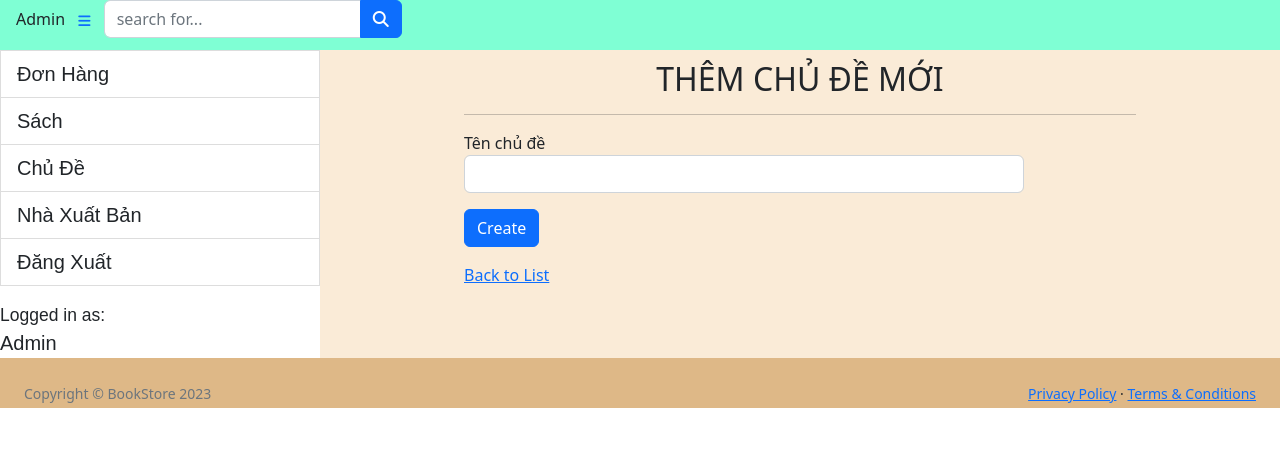
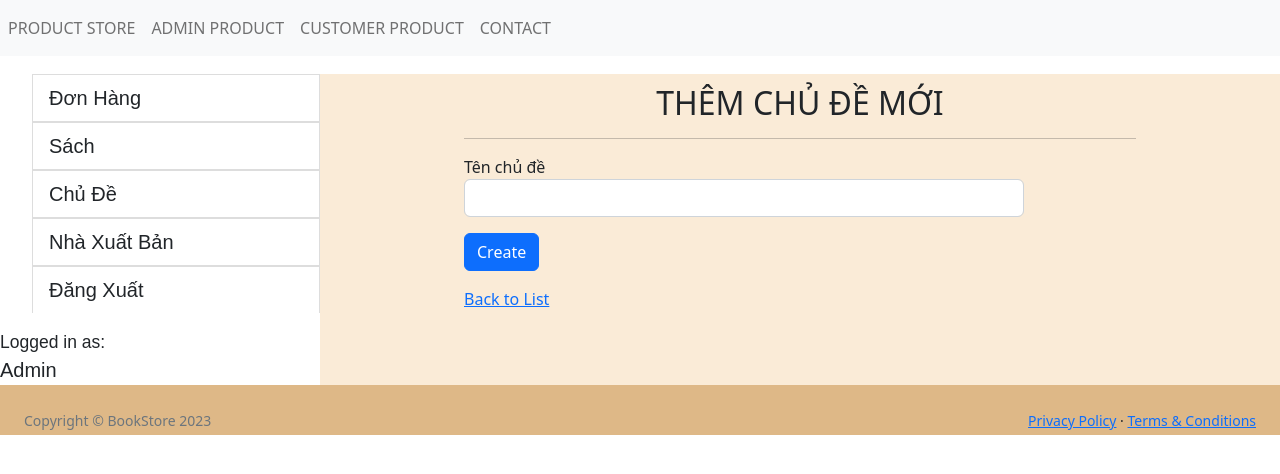
Before and after one commit to harutoakira/WebBanSachOnline, an ASP.NET MVC app: template Views/ChuDes/Create.cshtml in a window 1280 px wide. Shown: the top 474 px of the page. Run offline with ASP.NET Core 8 and stand-ins for ASP.NET MVC 5, Linux system fonts and the light colour scheme; the template is opened without the code that fills it, so the values that code supplies are empty; the project's own start-up code is not run, and a stand-in starts its controllers and pages; some libraries are stand-ins or nearby versions.

Commit message:
giaodien1

```diff
--- a/Content/css/components/header/headerTop.module.css
+++ b/Content/css/components/header/headerTop.module.css
@@ -3,14 +3,14 @@
     padding: 10px 0;
     max-width: 100vw;
     margin: 0 auto;
-    height:10vh;
+/*    height:10vh;*/
 }
 .header__top__wrapper{
-    width: 1200px;
+/*    width: 1200px;
     height: 20rem !important;
     margin: 0 auto;
     display: flex;
-    align-items: center;
+    align-items: center;*/
 }
 .logo__wrapper {
     width: 228px;
--- a/Content/css/layouts/login.css
+++ b/Content/css/layouts/login.css
@@ -1,12 +1,11 @@
 body {
     margin: 0;
     padding:0;
-    background-color: antiquewhite;
 }
 
 
 
 #div-main {
 
-    background-color: antiquewhite;
+
 }
--- a/Content/css/layouts/mystyle.css
+++ b/Content/css/layouts/mystyle.css
@@ -17,18 +17,18 @@ body {
     font-family: Arial;
     font-size: 20px;
 }
-ul {
-    list-style-type: none;
-    padding: 0;
-    border: 1px solid #ddd;
-}
+#div-left  ul  li {
+        list-style-type: none;
+        padding: 0;
+        border: 1px solid #ddd;
+    }
 
-    ul li {
+    #div-left ul  li {
         padding: 8px 16px;
         border-bottom: 1px solid #ddd;
     }
 
-        ul li:last-child {
+        #div-left > ul > li:last-child {
             border-bottom: none
         }
 #div-left h3 {
--- a/Views/KhachHang/DangNhap.cshtml
+++ b/Views/KhachHang/DangNhap.cshtml
@@ -4,7 +4,7 @@
     Layout = "~/Views/Shared/_LayoutLog.cshtml";
 }
 <link href="~/Content/bootstrap.min.css" rel="stylesheet" />
-<link href="~/Content/css/layouts/stylepro.css" rel="stylesheet" />
+
 <link href="~/Content/bootstrap-grid.css" rel="stylesheet" />
 <link href="~/Content/bootstrap.css" rel="stylesheet" />
 <h2 style="text-align:center;">Đăng nhập</h2>
--- a/Views/Shared/_Layout.cshtml
+++ b/Views/Shared/_Layout.cshtml
@@ -7,12 +7,9 @@
     @*@Styles.Render("~/Content/css")
     @Scripts.Render("~/bundles/modernizr")*@
     <link href="~/Content/css/layouts/grid.module.css" rel="stylesheet" />
-    <link href="~/Content/css/main.css" rel="stylesheet" />
     <link href="~/Content/css/helpers/extend.module.css" rel="stylesheet" />
     <link href="~/Content/css/helpers/variable.module.css" rel="stylesheet" />
     <link href="~/Content/css/main.css" rel="stylesheet" />
-    <link href="~/Content/css/helpers/extend.module.css" rel="stylesheet" />
-    <link href="~/Content/css/helpers/variable.module.css" rel="stylesheet" />
     <link href="~/Content/css/components/slider/slider.module.css" rel="stylesheet" />
     <link href="~/Content/css/components/productDesc/productDesc.module.css" rel="stylesheet" />
     <link href="~/Content/css/components/pagination/pagination.module.css" rel="stylesheet" />
--- a/Views/Shared/_MasterLayout.cshtml
+++ b/Views/Shared/_MasterLayout.cshtml
@@ -10,7 +10,7 @@
     <link rel="stylesheet" href="~/Content/css/layouts/mystyle.css" />
 </head>
 <body>
-    <div id="div-top">
+    @*<div id="div-top">
             <a class="navbar-brand ps-3" href="index.html">Admin</a>
             <link rel="stylesheet" href="https://cdnjs.cloudflare.com/ajax/libs/font-awesome/4.7.0/css/font-awesome.min.css">
             <button class="btn btn-link btn-sm order-1 order-1g-0 me-4 me-lg-0" id="sidebarToggle" href="#!">
@@ -24,7 +24,35 @@
                     <button class="btn btn-primary" id="btnNavbarSearch" type="button"><i class="fas fa-search"></i></button>
                 </div>
             </form>
+        </div>*@
+    <div id="div-top">
+        <!-- Grey with black text -->
+        <nav class="navbar navbar-expand-lg navbar-light bg-light">
+            <ul class="navbar-nav">
+                <li class="nav-item active">
+                    <a class="nav-link" href="~/Categories">
+                        PRODUCT
+                        STORE
+                    </a>
+                </li>
+                <li class="nav-item">
+                    <a class="nav-link" href="~/Products">
+                        ADMIN
+                        PRODUCT
+                    </a>
+                </li>
+                <li class="nav-item">
+                    <a class="nav-link"
+                       href="~/CustomerProducts">CUSTOMER PRODUCT</a>
+                </li>
+                <li class="nav-item">
+                    <a class="nav-link" href="#">CONTACT</a>
+                </li>
+            </ul>
+
+        </nav>
     </div>
+    <br />
     <div id="div-main">
         <div id="div-left">
             <ul style="list-style: none">
@@ -32,14 +60,14 @@
                     <a class="nav-link" href="@Url.Action("IndexDonhang","Admin")">Đơn Hàng</a>
                 </li>
                 <li>
-                                    <a class="nav-link" href="@Url.Action("IndexSach","Admin")">Sách</a>
+                    <a class="nav-link" href="@Url.Action("Index","Saches")">Sách</a>
 
                 </li>
                 <li>
-                                    <a class="nav-link" href="@Url.Action("IndexChuDe","Admin")">Chủ Đề</a>
+                    <a class="nav-link" href="@Url.Action("Index","ChuDes")">Chủ Đề</a>
                 </li>
                 <li>
-                                    <a class="nav-link" href="@Url.Action("IndexNXB","Admin")">Nhà Xuất Bản</a>
+                    <a class="nav-link" href="@Url.Action("Index","NhaXuatBans")">Nhà Xuất Bản</a>
                 </li>
                 <li>
                     <a class="nav-link" href="@Url.Action("DangXuat","User")">Đăng Xuất </a>
```
Also changed, not shown: Controllers/SachesController.cs (+11 -6 lines), Views/Home/Index.cshtml (+6 -4 lines). Lines whose indentation alone changed are shown as unchanged.
